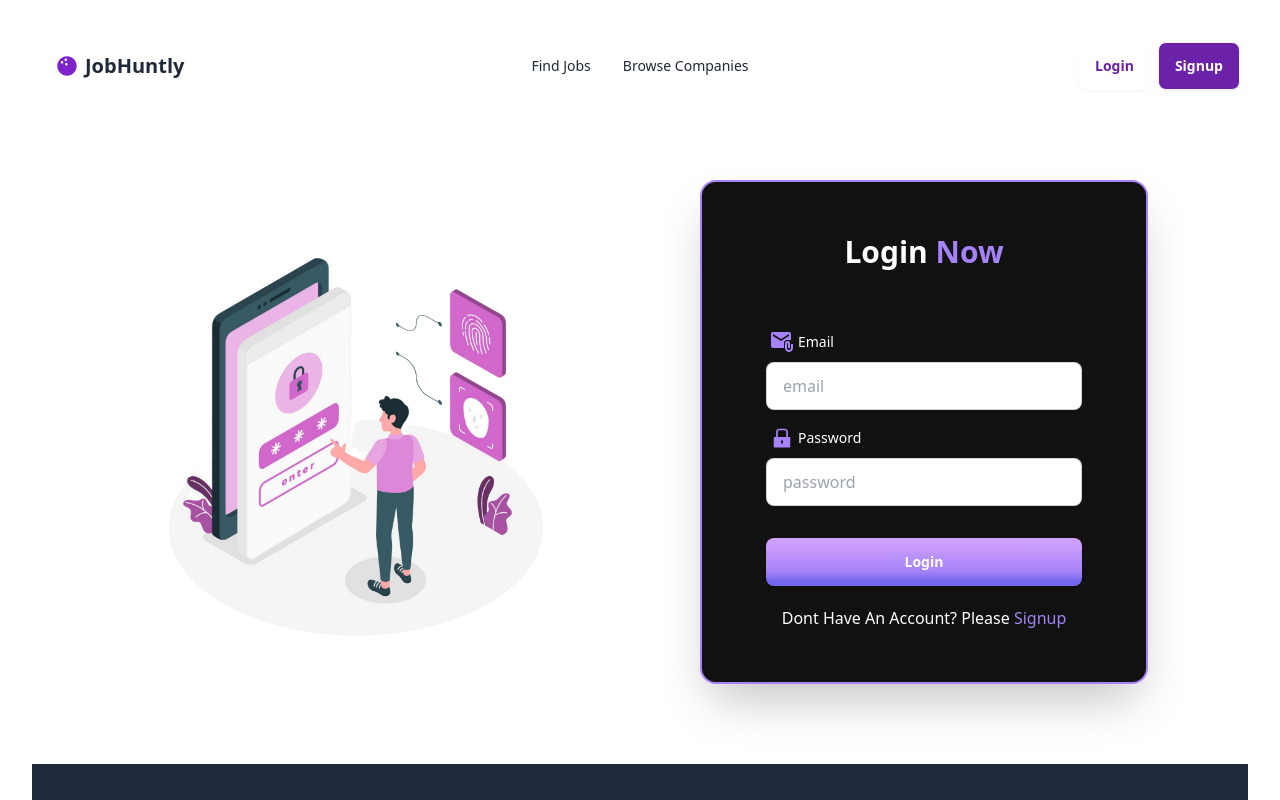
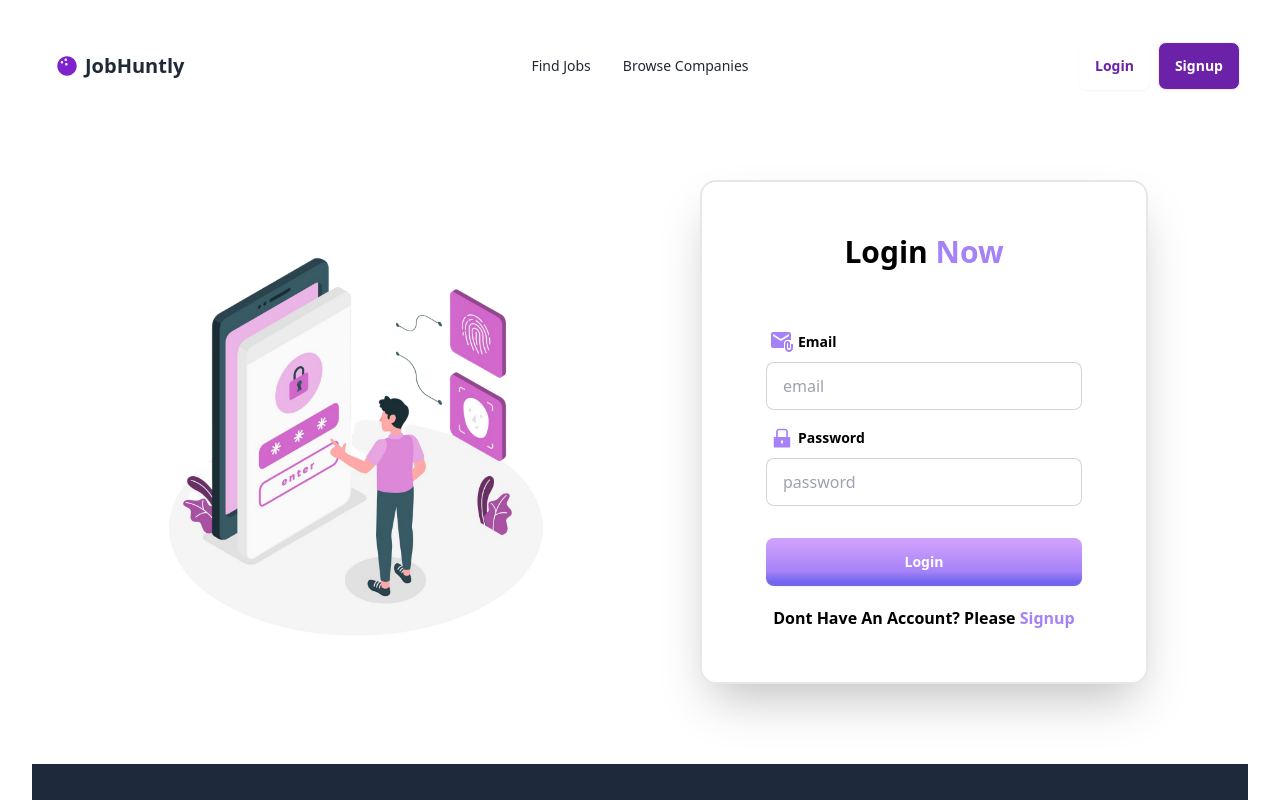
Before and after one commit to chand-stack/job-seeking, a React (Vite) app: page /login in a window 1280 px wide. Shown: the top 800 px of the page. Built offline with nearby package versions, Linux system fonts and the light colour scheme; no server answers.

Commit message:
fix: login and signup page color fix

```diff
--- a/src/Components/Pages/Login/Login.jsx
+++ b/src/Components/Pages/Login/Login.jsx
@@ -40,14 +40,14 @@ const {loginUser}= useContext(AuthContext)
             <div className="text-center lg:text-left">
               <img className="lg:max-w-md mx-auto md:mx-0" src={img} alt="" />
             </div>
-            <div className="card  w-full shadow-2xl border-2 border-[#A582F7] max-w-md flex-grow bg-[#111]">
-              <h1 className="font-bold text-2xl md:text-3xl text-center text-white py-5">
+            <div className="card  w-full shadow-2xl border-2 max-w-md flex-grow ">
+              <h1 className="font-bold text-2xl md:text-3xl text-center text-black py-5">
                 Login <span className="text-[#A582F7]">Now</span>
               </h1>
               <form onSubmit={loginHandler} className="card-body ">
                 <div className="form-control">
                   <label className="label">
-                    <span className="label-text text-white flex items-center gap-1">
+                    <span className="label-text text-black font-semibold flex items-center gap-1">
                       <MdAttachEmail className="text-[#A582F7] text-2xl" />
                       Email
                     </span>
@@ -62,7 +62,7 @@ const {loginUser}= useContext(AuthContext)
                 </div>
                 <div className="form-control">
                   <label className="label">
-                    <span className="label-text text-white flex items-center gap-1">
+                    <span className="label-text text-black font-semibold flex items-center gap-1">
                       <AiFillLock className="text-[#A582F7] text-2xl" />
                       Password
                     </span>
@@ -83,9 +83,9 @@ const {loginUser}= useContext(AuthContext)
                     Login
                   </button>
                 </div>
-                <p className="text-center mt-3 -mb-3 text-white">
+                <p className="text-center mt-3 -mb-3 text-black font-semibold">
                   Dont Have An Account? Please{" "}
-                  <Link to="/signup" className="text-[#A582F7]">
+                  <Link to="/signup" className="text-[#A582F7] font-bold">
                     Signup
                   </Link>
                 </p>
--- a/src/Components/Pages/Signup/Signup.jsx
+++ b/src/Components/Pages/Signup/Signup.jsx
@@ -51,14 +51,14 @@ const Signup = () => {
             <div className="text-center lg:text-left">
               <img className="lg:max-w-md mx-auto md:mx-0" src={img} alt="" />
             </div>
-            <div className="card  w-full shadow-2xl border-2 border-[#A582F7] max-w-md flex-grow bg-[#111]">
-              <h1 className="font-bold text-2xl md:text-3xl text-center text-white py-5">
+            <div className="card  w-full shadow-2xl border-2  max-w-md flex-grow ">
+              <h1 className="font-bold text-2xl md:text-3xl text-center text-black py-5">
                 Signup <span className="text-[#A582F7]">Now</span>
               </h1>
               <form onSubmit={loginHandler} className="card-body ">
                 <div className="form-control">
                   <label className="label">
-                    <span className="label-text text-white flex items-center gap-1">
+                    <span className="label-text text-black font-semibold flex items-center gap-1">
                       <MdAttachEmail className="text-[#A582F7] text-2xl" />
                       Email
                     </span>
@@ -73,7 +73,7 @@ const Signup = () => {
                 </div>
                 <div className="form-control">
                   <label className="label">
-                    <span className="label-text text-white flex items-center gap-1">
+                    <span className="label-text text-black font-semibold flex items-center gap-1">
                       <AiFillLock className="text-[#A582F7] text-2xl" />
                       Password
                     </span>
@@ -94,9 +94,9 @@ const Signup = () => {
                     Sign Up
                   </button>
                 </div>
-                <p className="text-center mt-3 -mb-3 text-white">
+                <p className="text-center mt-3 -mb-3 text-black font-semibold">
                   Already Have An Account? Please{" "}
-                  <Link to="/login" className="text-[#A582F7]">
+                  <Link to="/login" className="text-[#A582F7] font-bold">
                     Login
                   </Link>
                 </p>
--- a/src/Components/Shared/Alljobs.jsx
+++ b/src/Components/Shared/Alljobs.jsx
@@ -160,7 +160,6 @@ export const Alljobs = () => {
   </div>
 </div>
         </form>
-
 <div className=''>
 
 {isLoading ? (
--- a/src/Components/Shared/Banner.jsx
+++ b/src/Components/Shared/Banner.jsx
@@ -51,7 +51,7 @@ export const Banner = () => {
           <button type='submit' className="btn btn-primary text-white bg-purple-800">Login</button>
         </div>
         <label className="label">
-           <h1 className='font-semibold'>Dont have an account? Please <Link className='font-bold text-purple-800'>Signup</Link></h1>
+           <h1 className='font-semibold'>Dont have an account? Please <Link to="/signup" className='font-bold text-purple-800'>Signup</Link></h1>
           </label>
       </form>
     </div>
```
